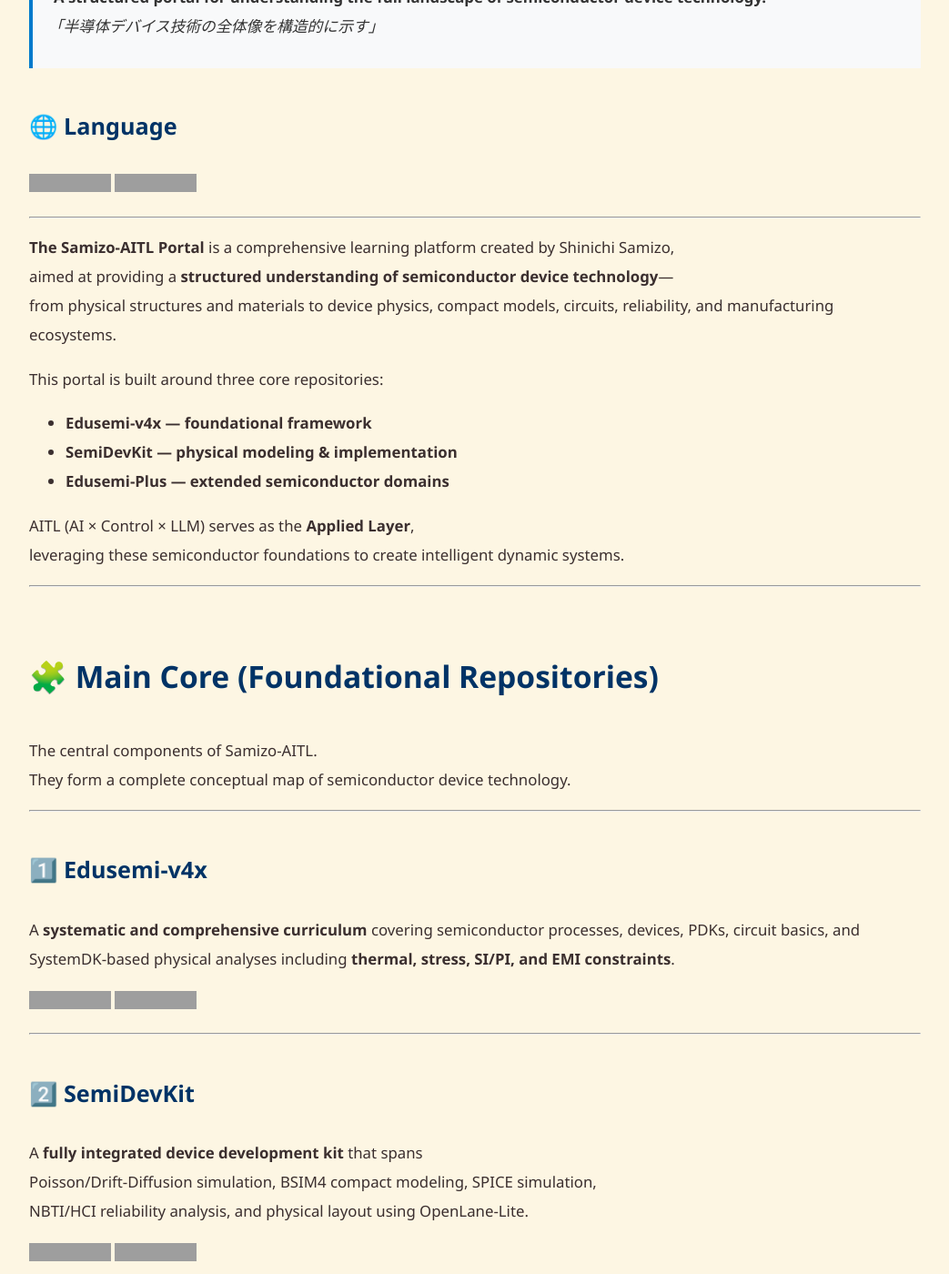
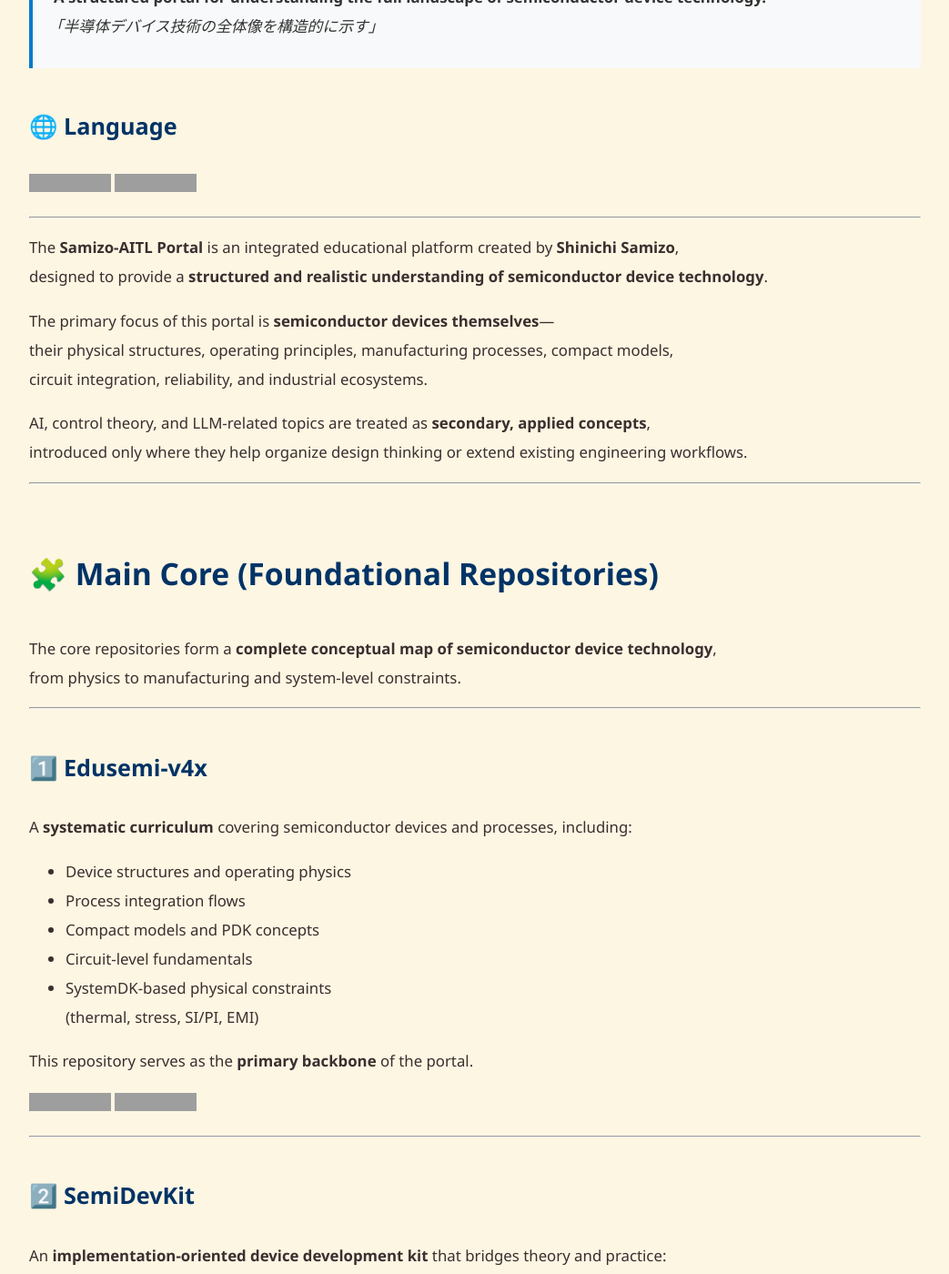
Before and after one commit to Samizo-AITL/Samizo-AITL.github.io, a Jekyll site: the page built from en/index.md, in a window 1280 px wide and 1400 px high, scrolled down 231 px. Shown: the whole window at 91% size, without its empty margins (118-1161 px from the left). Built offline with Jekyll 4.4.1, drawn with Linux system fonts in a browser that asks for light colours; some of the changed text lies outside the part shown; grey boxes are pictures that could not be loaded.

Commit message:
Update index.md

```diff
--- a/en/index.md
+++ b/en/index.md
@@ -14,30 +14,35 @@
 
 ---
 
-**The Samizo-AITL Portal** is a comprehensive learning platform created by Shinichi Samizo,
-aimed at providing a **structured understanding of semiconductor device technology**—
-from physical structures and materials to device physics, compact models, circuits, reliability, and manufacturing ecosystems.
+The **Samizo-AITL Portal** is an integrated educational platform created by **Shinichi Samizo**,
+designed to provide a **structured and realistic understanding of semiconductor device technology**.
 
-This portal is built around three core repositories:
+The primary focus of this portal is **semiconductor devices themselves**—
+their physical structures, operating principles, manufacturing processes, compact models,
+circuit integration, reliability, and industrial ecosystems.
 
-- **Edusemi-v4x — foundational framework**
-- **SemiDevKit — physical modeling & implementation**
-- **Edusemi-Plus — extended semiconductor domains**
-
-AITL (AI × Control × LLM) serves as the **Applied Layer**,
-leveraging these semiconductor foundations to create intelligent dynamic systems.
+AI, control theory, and LLM-related topics are treated as **secondary, applied concepts**,
+introduced only where they help organize design thinking or extend existing engineering workflows.
 
 ---
 
 # 🧩 Main Core (Foundational Repositories)
-The central components of Samizo-AITL.
-They form a complete conceptual map of semiconductor device technology.
+The core repositories form a **complete conceptual map of semiconductor device technology**,
+from physics to manufacturing and system-level constraints.
 
 ---
 
 ## 1️⃣ Edusemi-v4x
-A **systematic and comprehensive curriculum** covering semiconductor processes, devices, PDKs, circuit basics, and
-SystemDK-based physical analyses including **thermal, stress, SI/PI, and EMI constraints**.
+A **systematic curriculum** covering semiconductor devices and processes, including:
+
+- Device structures and operating physics
+- Process integration flows
+- Compact models and PDK concepts
+- Circuit-level fundamentals
+- SystemDK-based physical constraints
+  (thermal, stress, SI/PI, EMI)
+
+This repository serves as the **primary backbone** of the portal.
 
 [![Site](https://img.shields.io/badge/View-Site-brightgreen?logo=github)](https://samizo-aitl.github.io/Edusemi-v4x/)
 [![Repo](https://img.shields.io/badge/View-Repo-blue?logo=github)](https://github.com/Samizo-AITL/Edusemi-v4x)
@@ -45,9 +50,15 @@
 ---
 
 ## 2️⃣ SemiDevKit
-A **fully integrated device development kit** that spans
-Poisson/Drift-Diffusion simulation, BSIM4 compact modeling, SPICE simulation,
-NBTI/HCI reliability analysis, and physical layout using OpenLane-Lite.
+An **implementation-oriented device development kit** that bridges theory and practice:
+
+- Poisson / Drift–Diffusion solvers
+- BSIM4 compact modeling
+- SPICE simulation
+- NBTI / HCI reliability analysis
+- Physical layout using OpenLane-Lite
+
+This kit emphasizes **how physical models become real circuits**.
 
 [![Site](https://img.shields.io/badge/View-Site-brightgreen?logo=github)](https://samizo-aitl.github.io/SemiDevKit/)
 [![Repo](https://img.shields.io/badge/View-Repo-blue?logo=github)](https://github.com/Samizo-AITL/SemiDevKit)
@@ -55,23 +66,38 @@
 ---
 
 ## 3️⃣ Edusemi-Plus
-A comprehensive extension material that connects semiconductor fundamentals with
-**materials, packaging, PCB, advanced fabs, global supply chains, equipment, and industrial structures**.
-It complements and expands the core technical understanding.
+Extended materials connecting semiconductor fundamentals with surrounding domains:
+
+- Advanced materials (SiC, GaN, etc.)
+- Packaging and PCB considerations
+- Manufacturing equipment and fabs
+- Supply chains and industrial structures
+
+This repository **extends** the core technical framework without replacing it.
 
 [![Site](https://img.shields.io/badge/View-Site-brightgreen?logo=github)](https://samizo-aitl.github.io/Edusemi-Plus/)
 [![Repo](https://img.shields.io/badge/View-Repo-blue?logo=github)](https://github.com/Samizo-AITL/Edusemi-Plus)
 
 ---
 
-# 🎛️ Applied Layer (Control × AI × LLM)
-Technologies that apply the semiconductor foundation to **dynamic systems, control, and intelligence**.
+# 🎛️ Applied Layer (Control & AI – Applied Concepts)
+This layer explores how the semiconductor foundation can be applied to
+**dynamic systems and control problems**, while respecting established engineering practices.
+
+Conventional control theory (PID, FSM) remains the **primary method**,
+with AI/LLM treated as **design and analysis aids**, not replacements.
 
 ---
 
 ## EduController
-A structured learning resource covering PID control, FSM design,
-AI-assisted adaptation, and HDL generation templates for SoC implementations.
+An educational resource focused on **control fundamentals**, including:
+
+- PID control principles
+- FSM-based supervisory logic
+- Control-oriented design thinking
+- Optional HDL template generation for SoC contexts
+
+The goal is **conceptual clarity**, not proposing new control paradigms.
 
 [![Site](https://img.shields.io/badge/View-Site-brightgreen?logo=github)](https://samizo-aitl.github.io/EduController/)
 [![Repo](https://img.shields.io/badge/View-Repo-blue?logo=github)](https://github.com/Samizo-AITL/EduController)
@@ -79,52 +105,37 @@
 ---
 
 ## AITL-Controller-A-Type
+A **minimal experimental controller** implemented in Python,
+used to explore a three-layer separation:
 
-**Prototype controller using a three-layer structure
-(PID × FSM × LLM), implemented in minimal Python.**
+- Control (PID)
+- Decision / supervision (FSM)
+- Design assistance (LLM)
+
+This project is **not intended as a production-ready control solution**,
+but as a **thinking framework** for separating control, judgment, and redesign.
 
 [![Site](https://img.shields.io/badge/View-Site-brightgreen?logo=github)](https://samizo-aitl.github.io/aitl-controller-a-type/)
 [![Repo](https://img.shields.io/badge/View-Repo-blue?logo=github)](https://github.com/Samizo-AITL/aitl-controller-a-type)
 
 ---
 
-## AITL-Silicon-Pathway
-
-A hands-on educational project that implements the **AITL control architecture**
-from Python models down to **RTL, ASIC layout, and SPICE-level analysis**.
-
-[![Site](https://img.shields.io/badge/View-Site-brightgreen?logo=github)](https://samizo-aitl.github.io/aitl-silicon-pathway/)
-[![Repo](https://img.shields.io/badge/View-Repo-blue?logo=github)](https://github.com/Samizo-AITL/aitl-silicon-pathway)
+# 📚 Supplementary Layer (Experiments & Supporting Materials)
+Repositories that support, extend, or experimentally explore ideas introduced in the core and applied layers.
 
 ---
 
-## AITL-H (PoC)
-A reproducible proof-of-concept implementation of the **AITL three-layer control architecture**
-based on PID × FSM × LLM.
-
-[![Site](https://img.shields.io/badge/View-Site-brightgreen?logo=github)](https://samizo-aitl.github.io/AITL-H/)
-[![Repo](https://img.shields.io/badge/View-Repo-blue?logo=github)](https://github.com/Samizo-AITL/AITL-H)
-
----
-
-# 🏛️ Integration Layer (Concepts & Future Strategy)
-The previous Strategy repository will be replaced with a new framework that integrates
-**Semiconductors × Control × AI × Physical Constraints** into a modern national-level technical strategy.
-
----
-
-# 📚 Supplementary Layer
-Additional repositories that complement the core and applied layers.
-
 | Project | Description | Link |
-|---------|-------------|------|
+|--------|-------------|------|
+| **AITL-Silicon-Pathway** | Experimental project connecting control concepts from Python to RTL, GDSII, and SPICE | [![Site](https://img.shields.io/badge/View-Site-brightgreen?logo=github)](https://samizo-aitl.github.io/aitl-silicon-pathway/) |
+| **AITL-H** | Proof-of-concept implementation of a three-layer (PID × FSM × LLM) architecture | [![Site](https://img.shields.io/badge/View-Site-brightgreen?logo=github)](https://samizo-aitl.github.io/AITL-H/) |
 | **EduMecha** | Mechanical design exercises using Creo | [![Site](https://img.shields.io/badge/View-Site-brightgreen?logo=github)](https://samizo-aitl.github.io/EduMecha/) |
 | **Inkjet** | Thin-film piezo actuator structures and analysis | [![Site](https://img.shields.io/badge/View-Site-brightgreen?logo=github)](https://samizo-aitl.github.io/Inkjet/) |
-| **EduLms** | Integrated learning management system for ISO-based quality & environmental education | [![Site](https://img.shields.io/badge/View-Site-brightgreen?logo=github)](https://samizo-aitl.github.io/EduLms/) |
-| **SamizoGPT** | Prompt engineering & AI workflow templates | [![Site](https://img.shields.io/badge/View-Site-brightgreen?logo=github)](https://samizo-aitl.github.io/SamizoGPT/) |
-| **SemiTechBot** | Semiconductor Q&A chatbot | [![Site](https://img.shields.io/badge/View-Site-brightgreen?logo=github)](https://samizo-aitl.github.io/SamizoGPT_SemiTechBot/) |
-| **Rekiden** | History × AI simulation material | [![Site](https://img.shields.io/badge/View-Site-brightgreen?logo=github)](https://samizo-aitl.github.io/Rekiden/) |
-| **AssetPortfolio** | Investment guide for engineers (ETF/NISA) | [![Site](https://img.shields.io/badge/View-Site-brightgreen?logo=github)](https://samizo-aitl.github.io/AssetPortfolio-StartGuide/) |
+| **EduLms** | Learning management materials for ISO-based quality and environmental education | [![Site](https://img.shields.io/badge/View-Site-brightgreen?logo=github)](https://samizo-aitl.github.io/EduLms/) |
+| **SamizoGPT** | Prompt design and AI usage frameworks | [![Site](https://img.shields.io/badge/View-Site-brightgreen?logo=github)](https://samizo-aitl.github.io/SamizoGPT/) |
+| **SemiTechBot** | Semiconductor-focused Q&A chatbot | [![Site](https://img.shields.io/badge/View-Site-brightgreen?logo=github)](https://samizo-aitl.github.io/SamizoGPT_SemiTechBot/) |
+| **Rekiden** | History × AI simulation materials | [![Site](https://img.shields.io/badge/View-Site-brightgreen?logo=github)](https://samizo-aitl.github.io/Rekiden/) |
+| **AssetPortfolio** | Investment guide for engineers (ETF / NISA) | [![Site](https://img.shields.io/badge/View-Site-brightgreen?logo=github)](https://samizo-aitl.github.io/AssetPortfolio-StartGuide/) |
 
 ---
 
@@ -134,12 +145,11 @@
 |------|---------|
 | **Name** | Shinichi Samizo |
 | **Title** | Independent Semiconductor Researcher |
-| **Links** | [![Email](https://img.shields.io/badge/Email-shin3t72%40gmail.com-red?logo=gmail)](mailto:shin3t72@gmail.com) [![X](https://img.shields.io/badge/X-@shin3t72-black?logo=x)](https://x.com/shin3t72) [![GitHub](https://img.shields.io/badge/GitHub-Samizo--AITL-blue?logo=github)](https://github.com/Samizo-AITL) |
+| **Links** | [Email](mailto:shin3t72@gmail.com) · [X](https://x.com/shin3t72) · [GitHub](https://github.com/Samizo-AITL) |
 
-[![📄 Career Summary](https://img.shields.io/badge/View-Career_Summary-orange?logo=markdown)](https://samizo-aitl.github.io/about/career-summary/en/)
+[📄 Career Summary](https://samizo-aitl.github.io/about/career-summary/en/)
 
 ---
 
 # 🕘 Update Log
-
-[![📄 View Update Log](https://img.shields.io/badge/View-Update_Log-orange?logo=markdown)](https://samizo-aitl.github.io/about/update/en/)
+[📄 View Update Log](https://samizo-aitl.github.io/about/update/en/)
```
